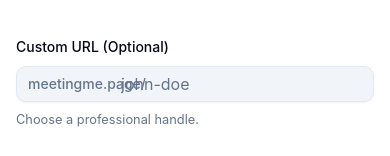
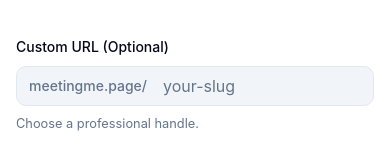
Before and after one commit to sthoms12/meetingme-page, a React (Vite) app: page / in a window 390 px wide. Shown: the part 225-381 px from the top of the page. Built offline with nearby package versions, Linux system fonts and the light colour scheme.

Commit message:
fix: resolve custom slug input layout (overlap/misalignment/padding/contrast/responsive) and missing cn import

```diff
--- a/src/pages/HomePage.tsx
+++ b/src/pages/HomePage.tsx
@@ -12,6 +12,7 @@
 import { ProfileCard } from '@/components/ProfileCard';
 import { ThemeToggle } from '@/components/ThemeToggle';
 import { Link } from 'react-router-dom';
+import { cn } from '@/lib/utils';
 const formSchema = z.object({
   fullName: z.string().min(2, 'Name is required'),
   jobTitle: z.string().min(2, 'Title is required'),
@@ -155,10 +156,21 @@
                         <div className="size-32 bg-muted animate-pulse rounded-lg" />
                       )}
                     </div>
-                    <Button variant="ghost" size="sm" className="text-xs h-8 gap-1" asChild>
-                      <a href={qrCodeData} download={`meetingme-${publishedData.slug}.png`}>
-                        <Download size={14} /> Download QR
-                      </a>
+                    <Button
+                      variant="ghost"
+                      size="sm"
+                      className="text-xs h-8 gap-1"
+                      onClick={() => {
+                        if (qrCodeData && publishedData) {
+                          const link = document.createElement('a');
+                          link.href = qrCodeData;
+                          link.download = `meetingme-${publishedData.slug}.png`;
+                          link.click();
+                        }
+                      }}
+                      disabled={!qrCodeData || !publishedData}
+                    >
+                      <Download size={14} /> Download QR
                     </Button>
                   </div>
                 </div>
@@ -173,9 +185,13 @@
                       <FormItem>
                         <FormLabel>Custom URL (Optional)</FormLabel>
                         <FormControl>
-                          <div className="relative flex items-center">
-                            <span className="absolute left-3 text-muted-foreground text-sm font-medium">meetingme.page/</span>
-                            <Input className="pl-[104px] bg-secondary border-input" placeholder="john-doe" {...field} />
+                          <div className="flex h-10 items-center gap-2 rounded-md border border-input bg-secondary px-3">
+                            <span className="text-sm font-medium text-muted-foreground whitespace-nowrap">meetingme.page/</span>
+                            <Input
+                              className="flex-1 h-full bg-transparent px-2 border-none shadow-none placeholder:text-muted-foreground focus-visible:outline-none focus-visible:ring-0"
+                              placeholder="your-slug"
+                              {...field}
+                            />
                           </div>
                         </FormControl>
                         <FormDescription className="flex items-center justify-between">
```
